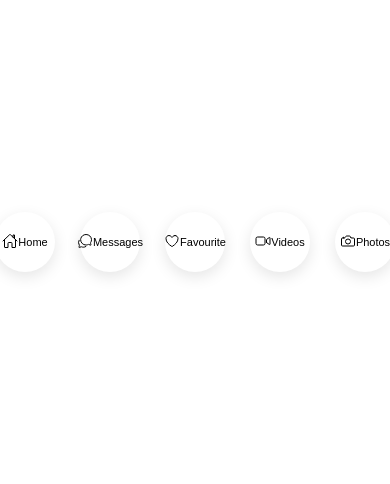
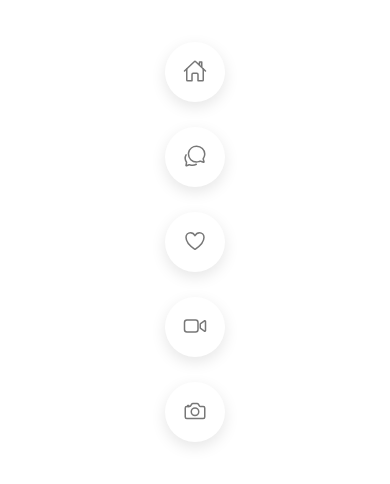
Before and after one commit to alucart2005/little-animated-menu, a plain HTML site: page index.html in a window 390 px wide. Shown: the part 180-664 px from the top of the page. Drawn offline with nearby package versions, Linux system fonts and the light colour scheme.

Commit message:
feat: end of project

```diff
--- a/css/style.scss
+++ b/css/style.scss
@@ -45,8 +45,10 @@ body{
           transition-delay: 0.25s;
         }
         .title{
+          transform: scale(1);
+          transition-delay: 0.25s;
           font-size: 16px;
-          font-weight: 500;
+          font-weight: 700;
         }
       }
       &::before{
@@ -57,7 +59,67 @@ body{
         background: linear-gradient(45deg, var(--i), var(--j));
         opacity: 0;
         transition: 0.5s;
+      }
+      &::after{
+        content: '';
+        position: absolute;
+        top: 10px;
+        width: 100%;
+        height: 100%;
+        border-radius: 60px;
+        background: linear-gradient(45deg, var(--i), var(--j));
+        transition: 0.5s;
+        filter: blur(50px);
+        z-index: -1;
+        opacity: 0;
+      }
+      ion-icon {
+        color: #777;
+        font-size: 3em;
+        transition: 0.5s;
+        transition-delay: 0.25s;
+      }
+      span{
+        position: absolute;
 
+      }
+      .title{
+        color: #fff;
+        font-size: 1.1em;
+        text-transform: uppercase;
+        letter-spacing: 0.1em;
+        transform: scale(0);
+        transition: 0.5s;
+        transition-delay: 0.25s;
+
+      }
+
+    }
+  }
+}
+@media (max-width: 650px){
+  body{
+    ul{
+      flex-direction: column;
+      li{
+        width: 60px;
+        height: 60px;
+        ion-icon{
+          font-size: 3em;
+        }
+        span{
+          font-size: 8px;
+        }
+        &:hover{
+          width: 150px;
+          ion-icon{
+            transform: scale(0);
+          }
+          span{
+            font-size: 12px;
+            font-weight: 600;
+          }
+        }
       }
     }
   }
```
Also changed, not shown: css/style.css, 1 other file.
